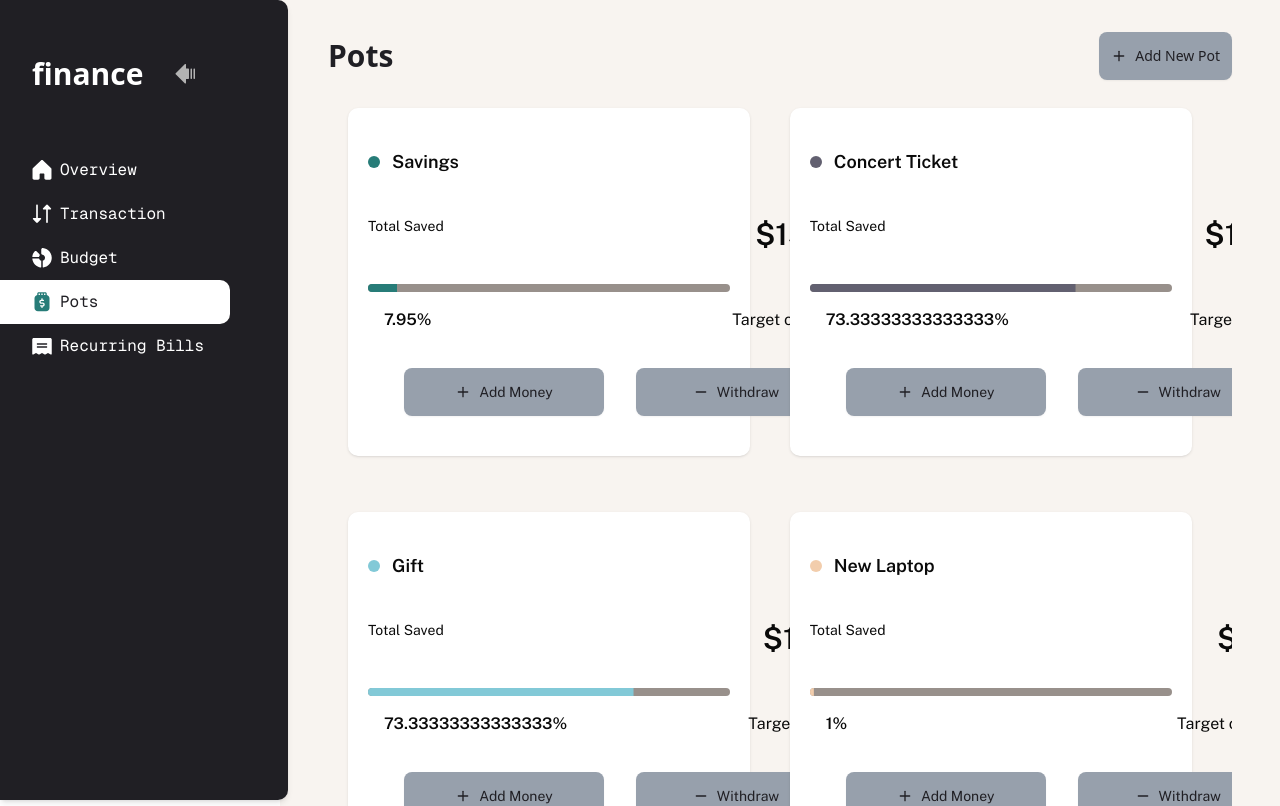
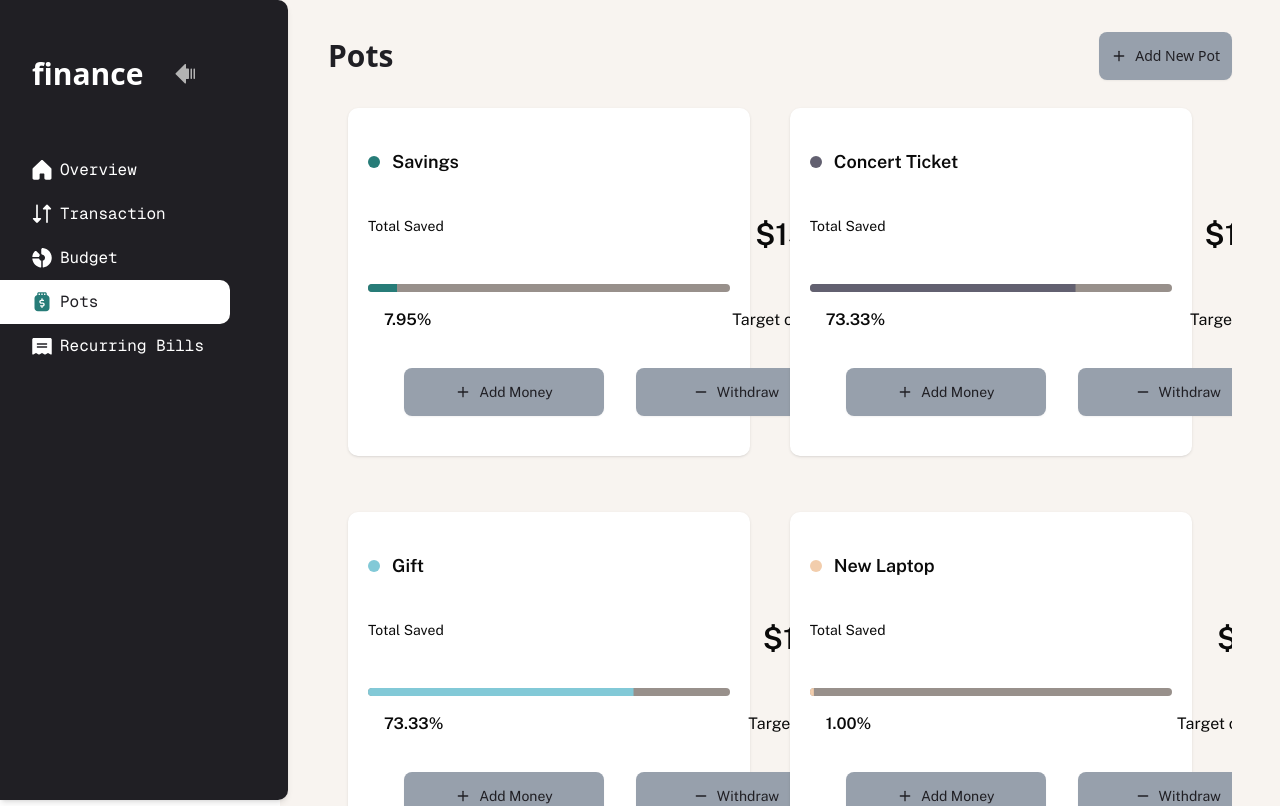
Before and after one commit to Omokhepe/dashboard-financial, a Next.js app: page /pots in a window 1280 px wide. Shown: the top 806 px of the page. Built offline with nearby package versions, Linux system fonts and the light colour scheme.

Commit message:
Add money feature

```diff
--- a/src/app/(main)/pots/page.jsx
+++ b/src/app/(main)/pots/page.jsx
@@ -141,7 +141,7 @@ const Pots = () => {
                   style={{ backgroundColor: theme }}
                 />
                 <div className="flex justify-between p-4">
-                  <span className="font-bold">{percent}%</span>
+                  <span className="font-bold">{percent.toFixed(2)}%</span>
                   <span>Target of ${target.toLocaleString()}</span>
                 </div>
 
--- a/src/components/TrackMoney.js
+++ b/src/components/TrackMoney.js
@@ -96,7 +96,7 @@ const TrackMoney = ({
 
         <div className="flex justify-between text-xs">
           <span style={{ color: formData.theme }}>
-            {percent + progressPercent}%
+            {(percent + progressPercent).toFixed(2)}%
           </span>
           <span>Target of ${formData.amount}</span>
         </div>
```
